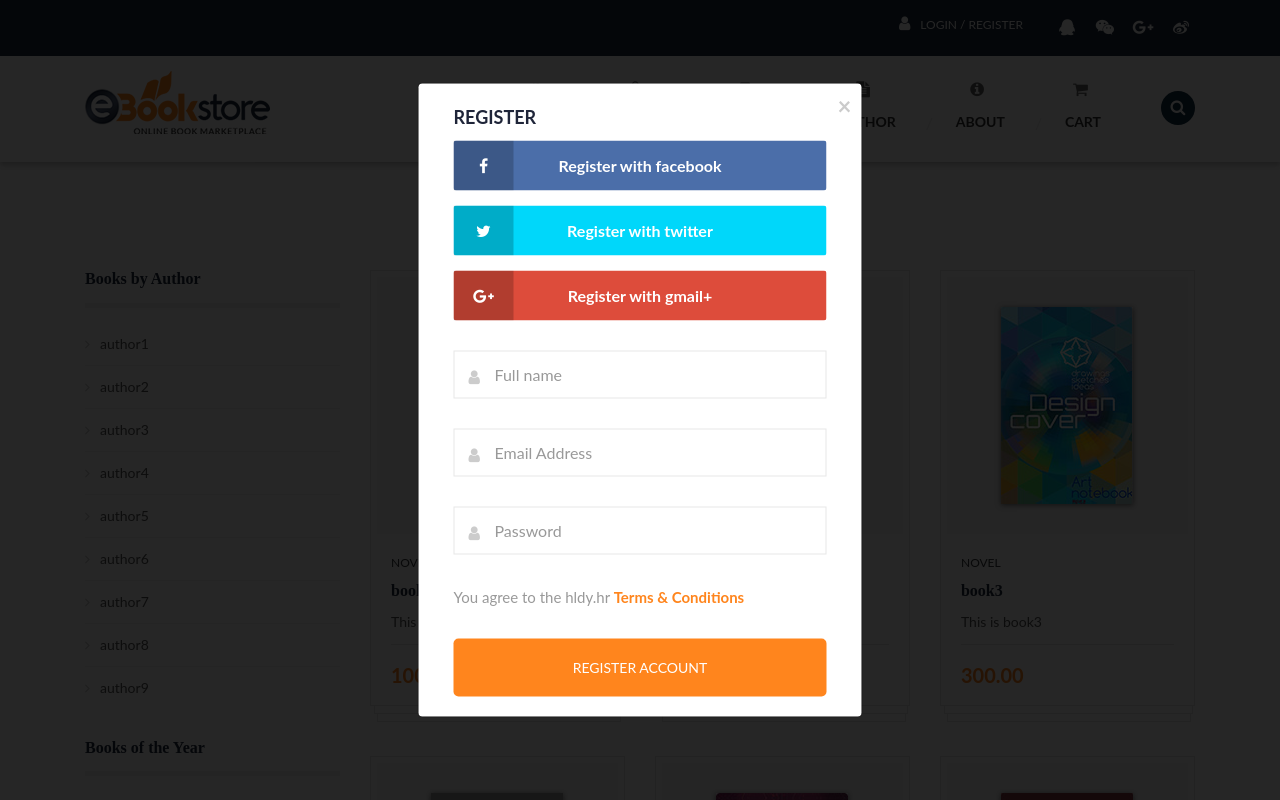
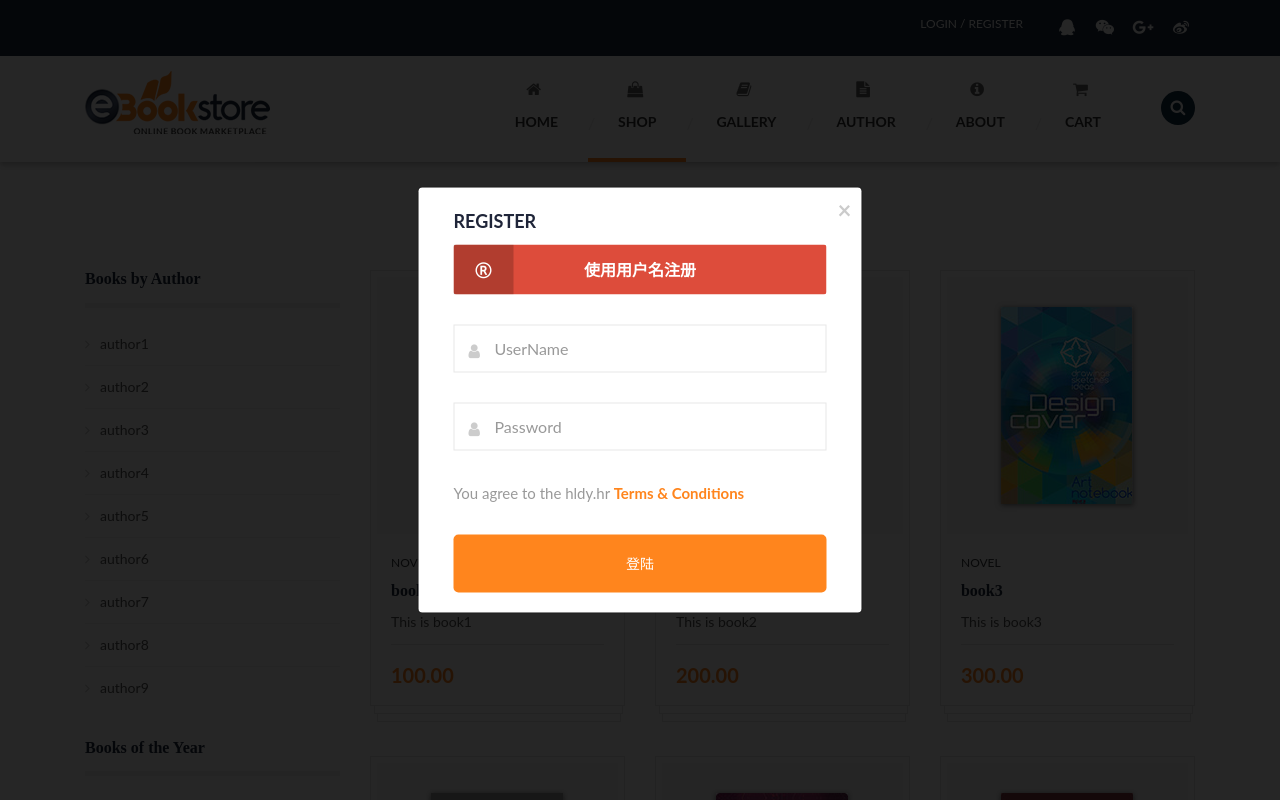
Before and after one commit to LuckVd/Webbookstore1, a Django app: page /shop/ in a window 1280 px wide, after a click on "LOGIN / REGISTER". Run offline with Django 3.2, Linux system fonts and the light colour scheme; some libraries are stand-ins or nearby versions; grey boxes are pictures that could not be loaded.

Commit message:
登陆，退出实现

```diff
--- a/shopapp/Py/temp.py
+++ b/shopapp/Py/temp.py
@@ -1,5 +1,6 @@
 from django.http import HttpResponse, JsonResponse
 
+book_id = user_id = -1;
 def temp_save(request):
     global book_id , user_id
     data_method=request.POST.get("data_method")
@@ -15,4 +16,5 @@
     if data_method=="book_id":
         return JsonResponse(book_id,safe=False)
     elif data_method=="user_id":
+        print(user_id)
         return JsonResponse(user_id,safe=False)
--- /dev/null
+++ b/shopapp/static/js/LoginRegister.js
@@ -0,0 +1,157 @@
+jQuery( document ).ready(function() {
+    var user_table;//用来保存获取的用户表
+    $.ajax({
+        type: 'post',
+        url: '/search/',
+        dataType: "JSON",
+        data: {table: 'user'},
+        success: function (data) {
+            user_table = data;
+        },
+        error: function () {
+            console.log("无法获取用户表")
+        }
+    });
+
+
+    //查看后台是否当前已经登陆
+    function login_display() {
+        $.ajax({
+            type: 'post',
+            url: '/temp_get/',
+            data: {"data_method": "user_id"},
+            success: function (data) {
+                if (data != "-1") {
+                    $("a[data-target='#login-modal']").text(user_table.user_name[data])
+                    $("a[data-target='#login-modal']").attr("data-target", "#quit-modal");
+                    $("#quit-modal").find("#user_name").text(user_table.user_name[data]);
+                    $("#quit-modal").find("#user_email").text(user_table.user_email[data]);
+                    if (user_table.user_is_admin[data] == "1") {
+                        $("#quit-modal").find("#is_admin").text("管理员");
+                    }
+                }
+                $("a[data-target='#login-modal']").text("Login / Register")
+
+            },
+            error: function () {
+            }
+        });
+    }
+
+    login_display()
+
+    //注册事件
+    function register(senddata) {
+        $.ajax({
+            type: 'post',
+            url: '/add/',
+            dataType: "JSON",
+            data: {
+                table: 'user',
+                data: senddata
+            },
+            success: function (data) {
+                if (data == '1') {
+                    alert("注册成功");
+                    $("#register-modal").modal('hide');
+                } else {
+                    alert("注册失败，写入数据库失败")
+                }
+            },
+            error: function () {
+                alert("注册失败，请检查网络")
+            }
+        });
+    }
+
+    //注册事件触发
+    $("#btn_register").click(function () {
+        var Username = $(this).closest(".sending-form").find("input[placeholder='Username']").val();
+        var Email = $(this).closest(".sending-form").find("input[placeholder='Email']").val();
+        var Password = $(this).closest(".sending-form").find("input[placeholder='Password']").val();
+        var Password_again = $(this).closest(".sending-form").find("input[placeholder='PasswordAgain']").val();
+        console.log(typeof (Username));
+        console.log(Username);
+        //确认输入无误时，将信息传递给后台
+        var reg = new RegExp("^[a-z0-9A-Z]+[- | a-z0-9A-Z . _]+@([a-z0-9A-Z]+(-[a-z0-9A-Z]+)?\\.)+[a-z]{2,}$");
+        if (Password != Password_again) {
+            alert("密码输入不一致");
+        } else if (Username.length >= 20 || Password.length >= 20) {
+            alert("用户名或密码过长");
+        } else if (!reg.test(Email)) {
+            alert("邮箱格式有误");
+        } else {
+            data = new Object();
+            data.user_name = Username;
+            data.user_password = Password;
+            data.user_email = Email;
+            data.user_is_admin = '0'
+            data = JSON.stringify(data)
+            console.log(data);
+            register(data);
+        }
+
+    })
+
+
+    //通过临时信息保存登录用户
+    function send_temp(data_temp) {
+        $.ajax({
+            type: 'post',
+            url: '/temp_save/',
+            data: data_temp,
+            dataType: "JSON",
+            success: function (data) {
+            },
+            error: function () {
+            }
+        });
+    }
+
+    //登陆事件触发
+
+    function judge_user(username, password) {
+        var len = user_table.id.length;
+        for (var i = 0; i < len; i++) {
+
+            if (username == user_table['user_name'][i] && password == user_table['user_password'][i]) {
+                if (user_table['user_is_admin'][i] == "1")
+                    return -1;
+                return i;
+            }
+        }
+        return -2;
+    }
+
+
+    $("#btn_login").click(function () {
+        var Username = $(this).closest(".sending-form").find("input[placeholder='UserName']").val();
+        var Password = $(this).closest(".sending-form").find("input[placeholder='Password']").val();
+
+        var logindata = judge_user(Username, Password)
+        if (logindata == -1) {
+            //管理员登陆成功
+            alert("管理员登陆成功")
+        } else if (logindata == -2) {
+            //登陆失败
+            alert("登陆失败")
+        } else {
+            //普通用户登陆成功
+            var json_data = {"data_method": "user_id", "user_id": logindata};
+            send_temp(json_data);
+            alert("登陆成功")
+            $("#login-modal").modal('hide');
+            login_display();
+        }
+
+    })
+    //退出事件触发
+
+    $("#quit_login").click(function () {
+        var json_data = {"data_method": "user_id", "user_id": -2};
+        send_temp(json_data);
+        $("a[data-target='#quit-modal']").attr("data-target", "#login-modal");
+        $("a[data-target='#login-modal']").text("Login / Register")
+        $("#quit-modal").modal('hide');
+    })
+})
--- a/templates/shop.html
+++ b/templates/shop.html
@@ -631,8 +631,8 @@
   	</div>
 </div>
 <!-- View Pages -->
-
 <!-- Login Modal -->
+<!--modal和fade是bootstrap中的插件，modal是模块框，fade使弹出时有淡出淡入的效果，login-modal为style.css中定义的模块样式-->
 <div class="modal fade login-modal" id="login-modal" role="dialog">
 	<div class="position-center-center" role="document">
 		<div class="modal-content">
@@ -640,18 +640,13 @@
 			<button class="close" data-dismiss="modal" aria-label="Close"><span aria-hidden="true">&times;</span></button>
 			<div class="social-options">
 				<ul>
-					<li><a class="facebook" href="#"><i class="fa fa-facebook"></i>Register with facebook</a></li>
-					<li><a class="twitter" href="#"><i class="fa fa-twitter"></i>Register with twitter</a></li>
-					<li><a class="google" href="#"><i class="fa fa-google-plus"></i>Register with gmail+</a></li>
+					<li><a class="google" href="#" data-toggle="modal" data-target="#register-modal"><i class="fa fa-registered"></i>使用用户名注册</a></li>
 				</ul>
 			</div>
-			<form class="sending-form">
+			<div class="sending-form">
+
 				<div class="form-group">
-					<input class="form-control" required="required" placeholder="Full name">
-					<i class="fa fa-user"></i>
-				</div>
-				<div class="form-group">
-					<input class="form-control" required="required" placeholder="Email Address">
+					<input class="form-control" required="required" placeholder="UserName">
 					<i class="fa fa-user"></i>
 				</div>
 				<div class="form-group">
@@ -659,12 +654,70 @@
 					<i class="fa fa-user"></i>
 				</div>
 				<p class="terms">You agree to the hldy.hr <a href="#">Terms &amp; Conditions</a></p>
-				<button class="btn-1 shadow-0 full-width">Register account</button>
-			</form>
+				<button id="btn_login" class="btn-1 shadow-0 full-width">登陆</button>
+			</div>
 		</div>
 	</div>
 </div>
 <!-- Login Modal -->
+
+
+
+
+<!-- Register Modal -->
+<div class="modal fade login-modal" id="register-modal" role="dialog">
+	<div class="position-center-center" role="document">
+		<div class="modal-content">
+			<strong>Register</strong>
+			<button class="close" data-dismiss="modal" aria-label="Close"><span aria-hidden="true">&times;</span></button>
+
+			<div class="sending-form" >
+				<div class="form-group">
+					<input class="form-control" required="required" placeholder="Username" >
+					<i class="fa fa-user"></i>
+				</div>
+				<div class="form-group">
+					<input class="form-control" required="required"  placeholder="Email" >
+					<i class="fa fa-user"></i>
+				</div>
+				<div class="form-group">
+					<input class="form-control" type=
+                            "password" required="required"  placeholder="Password">
+					<i class="fa fa-user"></i>
+				</div>
+				<div class="form-group">
+					<input class="form-control" type="password"  required="required"  placeholder="PasswordAgain">
+					<i class="fa fa-user"></i>
+				</div>
+				<p class="terms">注册前请阅读 <a href="#">用户须知</a></p>
+				<button id="btn_register"   class="btn-1 shadow-0 full-width" >Register account</button>
+			</div>
+		</div>
+	</div>
+</div>
+<!-- Register Modal -->
+
+<!-- Quit Modal -->
+<!--modal和fade是bootstrap中的插件，modal是模块框，fade使弹出时有淡出淡入的效果，login-modal为style.css中定义的模块样式-->
+<div class="modal fade login-modal" id="quit-modal" role="dialog">
+	<div class="position-center-center" role="document">
+		<div class="modal-content">
+			<strong>用户信息</strong>
+			<button class="close" data-dismiss="modal" aria-label="Close"><span aria-hidden="true">&times;</span></button>
+
+				<p class="terms">用户名:&#12288;<span id="user_name">user</span></p>
+				<p class="terms">邮&#12288;箱:&#12288;<span id="user_email">user@Qq.com</span></p>
+				<p class="terms">权&#12288;限&#12288;<span id="is_admin">普通用户</span></p>
+				<button id="quit_login" class="btn-1 shadow-0 full-width">退出登陆</button>
+			</div>
+		</div>
+	</div>
+</div>
+<!-- Quit Modal -->
+
+
+
+
 
 <!-- Quick View -->
 <div class="modal fade quick-view" id="quick-view" role="dialog">
@@ -751,7 +804,7 @@
 <script src="{% static 'js/classie.js' %}"></script>
 <script src="{% static 'js/main.js' %}"></script>
 <script src="{% static 'js/shop.js' %}"></script>
-
+<script src="{% static 'js/LoginRegister.js' %}"></script>
 <!-- Switcher JS -->
 <script type="text/javascript" src="{% static 'js/cookie.js' %}"></script>
 <script type="text/javascript" src="{% static 'js/colorswitcher.js' %}"></script>
```
Also changed, not shown: shopapp/static/js/index.js (+20 -153 lines), templates/index.html (+16 -22 lines).
